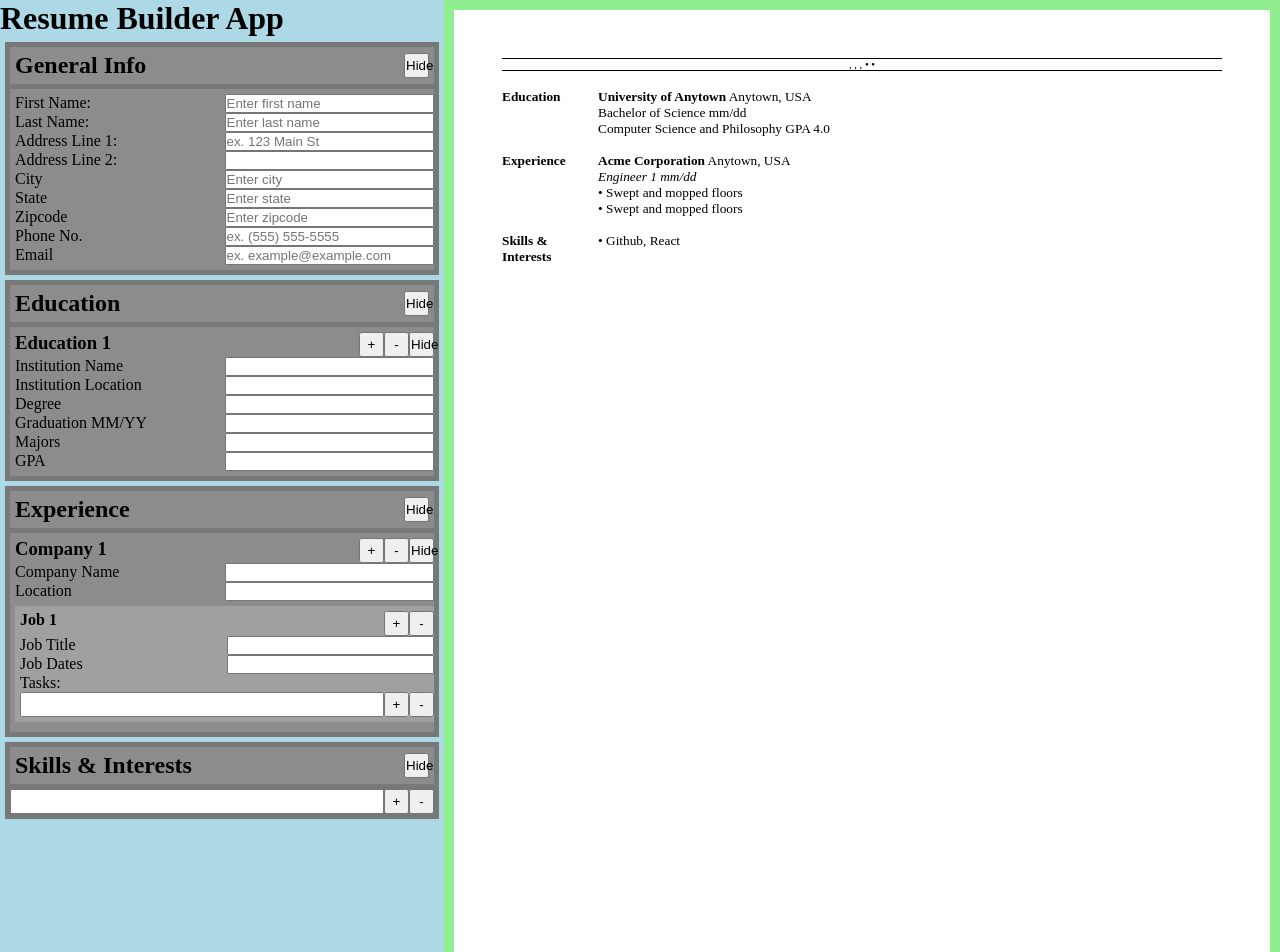
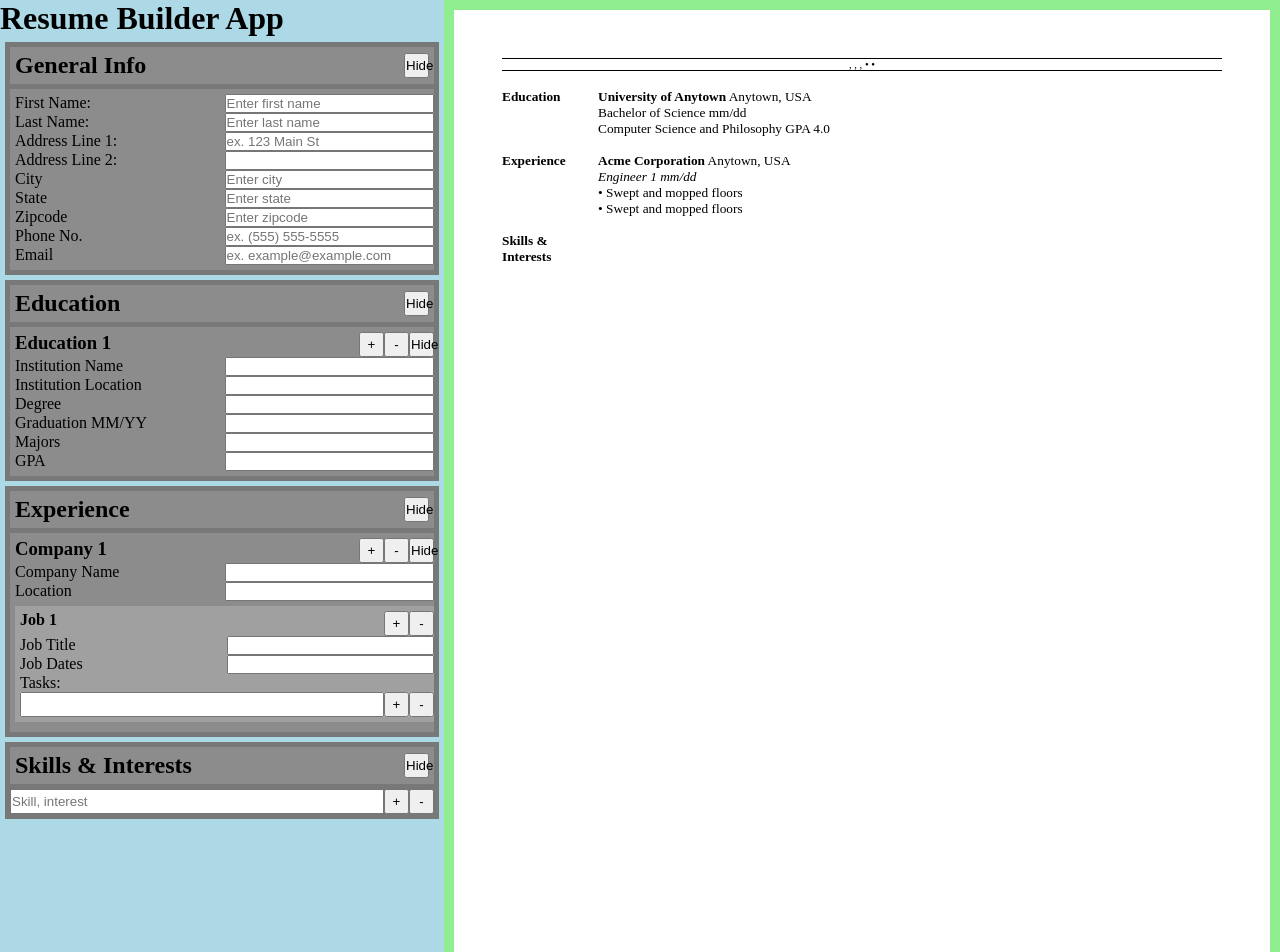
Before and after one commit to hansbuilt/odin-CVApplication, a React (Vite) app: page / in a window 1280 px wide. Shown: the top 952 px of the page. Built offline with nearby package versions, Linux system fonts and the light colour scheme.

Commit message:
Added skill item state connection between editor and viewer (add, update, delete)

```diff
--- a/src/App.jsx
+++ b/src/App.jsx
@@ -7,7 +7,7 @@ import EditSection from "./components/editor/EditSection";
 import EditGeneralInfo from "./components/editor/EditGeneralInfo";
 import EditEducationItem from "./components/editor/EditEducationItem";
 import EditJobCompany from "./components/editor/EditJobCompany";
-import EditSkillsList from "./components/editor/EditSkillList";
+// import EditSkillsList from "./components/editor/EditSkillList";
 import EditSkillItem from "./components/editor/EditSkillItem";
 import ViewerContainer from "./components/viewer/ViewerContainer";
 
@@ -24,6 +24,10 @@ function App() {
       phoneNumber: "",
       email: "",
     },
+    educationData: [],
+    experienceData: [],
+    skillsData: [],
+
     // educationData: {
     //   institution: "",
     //   location: "",
@@ -58,6 +62,32 @@ function App() {
     setFormData((prev) => updateNestedState(prev, name, value));
   };
 
+  const handleChildAdd = (obj, key) => {
+    setFormData((prev) => ({
+      ...prev,
+      [key]: [...prev[key], obj],
+    }));
+  };
+
+  const handleChildDelete = (id, key) => {
+    setFormData((prev) => ({
+      ...prev,
+      [key]: prev[key].filter((child) => child.id !== id),
+    }));
+  };
+
+  const handleChildUpdate = (key, id, newText) => {
+    setFormData((prev) => ({
+      ...prev,
+      [key]: prev[key].map((child) =>
+        child.id === id ? { ...child, text: newText } : child
+      ),
+    }));
+  };
+
+  // const handleChildUpdate = (id, text) => {
+  // }
+
   return (
     <>
       <div className="editContainer">
@@ -79,8 +109,16 @@ function App() {
           <EditJobCompany></EditJobCompany>
         </EditSection>
 
-        <EditSection name="Skills & Interests" Component={EditSkillItem}>
-          <EditSkillsList></EditSkillsList>
+        <EditSection
+          name="Skills & Interests"
+          Component={EditSkillItem}
+          formData={formData}
+          onInputChange={handleInputChange}
+          onChildAdd={handleChildAdd}
+          onChildUpdate={handleChildUpdate}
+          onChildDelete={handleChildDelete}
+        >
+          {/* <EditSkillsList></EditSkillsList> */}
         </EditSection>
       </div>
       <div className="renderContainer">
--- a/src/components/editor/EditSection.jsx
+++ b/src/components/editor/EditSection.jsx
@@ -2,7 +2,15 @@ import { Component, useState } from "react";
 import ShowHideBtn from "./ShowHideBtn";
 import randomUUID from "crypto";
 
-function EditSection({ name, Component, formData, onInputChange }) {
+function EditSection({
+  name,
+  Component,
+  formData,
+  onInputChange,
+  onChildAdd,
+  onChildUpdate,
+  onChildDelete,
+}) {
   const [isVisible, setIsVisible] = useState(true);
 
   const [children, setChildren] = useState([{ id: 1 }]);
@@ -16,15 +24,18 @@ function EditSection({ name, Component, formData, onInputChange }) {
       ...children.slice(index + 1),
     ];
     setChildren(updatedChildren);
+    //this needs to be unhardcoded
+    onChildAdd(newChild, "skillsData");
   };
 
   const deleteChild = (id) => {
     setChildren((prev) => prev.filter((comp) => comp.id !== id));
+    //this needs to be unhardcoded
+    onChildDelete(id, "skillsData");
   };
 
-  const handleChildDataChange = (name, value) => {
-    // onInputChange({ target: { name, value } });
-    onInputChange(name, value);
+  const handleChildDataChange = (key, id, newText) => {
+    onChildUpdate(key, id, newText);
   };
 
   return (
--- a/src/components/editor/EditSkillItem.jsx
+++ b/src/components/editor/EditSkillItem.jsx
@@ -1,10 +1,15 @@
 import AddItemBtn from "./AddItemBtn";
 import DeleteItemBtn from "./DeleteItemBtn";
 
-function EditSkillItem({ id, onAdd, onDelete }) {
+function EditSkillItem({ id, onAdd, onDelete, onDataChange }) {
   return (
     <div className="editBulletItem">
-      <input type="text" name="jobTask" required></input>
+      <input
+        type="text"
+        name="jobTask"
+        placeholder="Skill, interest"
+        onChange={(e) => onDataChange("skillsData", id, e.target.value)}
+      ></input>
       <div>
         <AddItemBtn onAdd={onAdd} id={id}></AddItemBtn>
         <DeleteItemBtn onDelete={onDelete} id={id}></DeleteItemBtn>
--- a/src/components/viewer/ResumeSkillsContainer.jsx
+++ b/src/components/viewer/ResumeSkillsContainer.jsx
@@ -1,12 +1,13 @@
 import ResumeSectionContainer from "./ResumeSectionContainer";
 import ResumeSkillItem from "./ResumeSkillItem";
 
-function ResumeSkillsContainer({ name, children }) {
+function ResumeSkillsContainer({ name, data /*children*/ }) {
   return (
     <ResumeSectionContainer name="Skills & Interests">
-      <ResumeSkillItem text="Github, React"></ResumeSkillItem>
-
-      {children}
+      {data.map((item) => (
+        <ResumeSkillItem key={item.id} text={item.text}></ResumeSkillItem>
+      ))}
+      {/* {children} */}
     </ResumeSectionContainer>
   );
 }
--- a/src/components/viewer/ViewerContainer.jsx
+++ b/src/components/viewer/ViewerContainer.jsx
@@ -3,7 +3,7 @@ import ResumeEducationContainer from "./ResumeEducationContainer";
 import ResumeExperienceContainer from "./ResumeExperienceContainer";
 import ResumeSkillsContainer from "./ResumeSkillsContainer";
 
-function ViewerContainer({ children, formData }) {
+function ViewerContainer({ /*children,*/ formData }) {
   //   const [scale, setScale] = useState(1);
 
   //   useEffect(() => {
@@ -35,7 +35,9 @@ function ViewerContainer({ children, formData }) {
 
         <ResumeEducationContainer></ResumeEducationContainer>
         <ResumeExperienceContainer></ResumeExperienceContainer>
-        <ResumeSkillsContainer></ResumeSkillsContainer>
+        <ResumeSkillsContainer
+          data={formData.skillsData}
+        ></ResumeSkillsContainer>
       </div>
     </div>
   );
```
